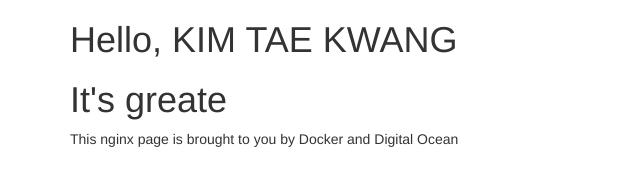
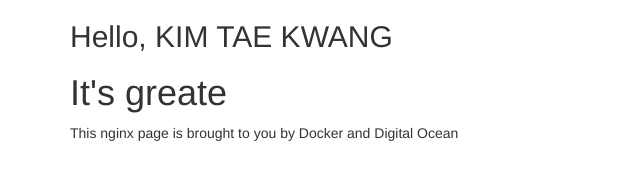
Before and after one commit to erotica/dgtest1, a plain HTML site: page index.html in a window 1280 px wide. Shown: the whole page, without its empty margins (0-640 px from the left). Drawn offline with nearby package versions, Linux system fonts and the light colour scheme.

Commit message:
h2 updated

```diff
--- a/index.html
+++ b/index.html
@@ -5,7 +5,7 @@
   </head>
   <body>
     <div class="container">
-      <h1>Hello, KIM TAE KWANG</h1>
+      <h2>Hello, KIM TAE KWANG</h2>
 	  <h1>It's greate</h1>
       <p>This nginx page is brought to you by Docker and Digital Ocean</p>
     </div>
```
